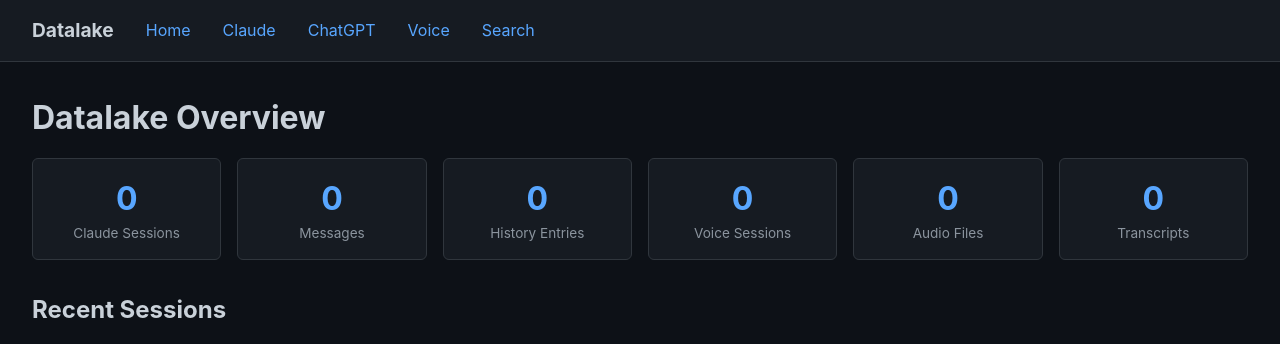
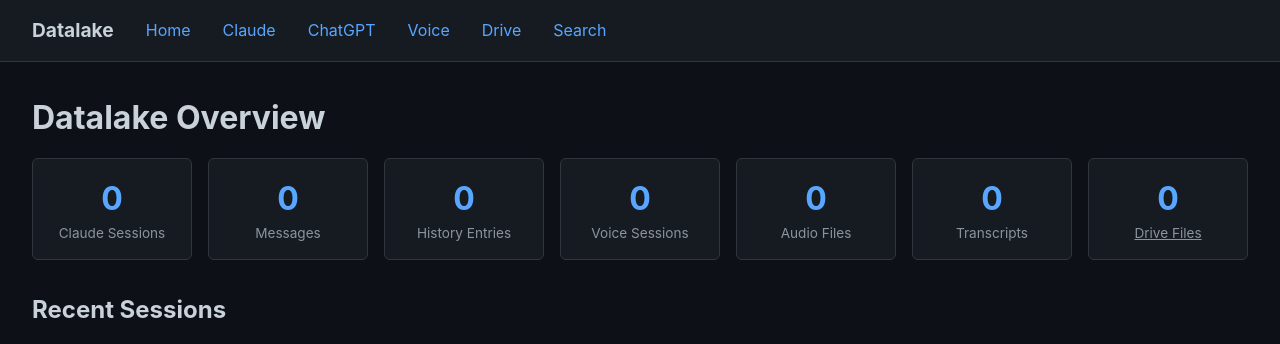
Before and after one commit to prabhanshu11/datalake, a Flask app: page / in a window 1280 px wide. Shown: the top 344 px of the page. Run offline with Flask 3, Linux system fonts and the light colour scheme; data that the repository does not hold is empty.

Commit message:
Add Google Drive file browser to datalake web UI
- Drive browser at /drive with folder sidebar, file table, search,
  extension filter chips, breadcrumbs, and pagination
- API endpoints: /api/drive/folders, /api/drive/search (FTS5)
- Queries local takeout-parser local-index.db, falls back to Pi NAS SSH
- Fix Pi NAS SSH: replace stale pi@192.168.50.1 with ssh pi5 alias
- Add Drive Files stat card to home page
- Shows indexing instructions when no Drive data is available yet

Co-Authored-By: Claude Opus 4.6 <noreply@anthropic.com>

```diff
--- a/web/app.py
+++ b/web/app.py
@@ -28,6 +28,8 @@ AUDIO_DIRS = [
 # Configuration
 DB_PATH = os.environ.get('DATALAKE_DB',
     str(Path.home() / 'Programs' / 'datalake' / 'datalake.db'))
+LOCAL_FILES_DB = os.environ.get('FILES_DB',
+    str(Path.home() / 'Programs' / 'takeout-parser' / 'local-index.db'))
 
 
 def get_db():
@@ -38,12 +40,25 @@ def get_db():
     return g.db
 
 
+def get_files_db():
+    """Get files database connection for current request."""
+    if 'files_db' not in g:
+        if not os.path.exists(LOCAL_FILES_DB):
+            return None
+        g.files_db = sqlite3.connect(LOCAL_FILES_DB)
+        g.files_db.row_factory = sqlite3.Row
+    return g.files_db
+
+
 @app.teardown_appcontext
 def close_db(error):
-    """Close database connection at end of request."""
+    """Close database connections at end of request."""
     db = g.pop('db', None)
     if db is not None:
         db.close()
+    files_db = g.pop('files_db', None)
+    if files_db is not None:
+        files_db.close()
 
 
 @app.route('/audio/<path:filename>')
@@ -69,6 +84,19 @@ def index():
         'audio_files': db.execute('SELECT COUNT(*) FROM audio').fetchone()[0],
         'transcripts': db.execute('SELECT COUNT(*) FROM transcripts').fetchone()[0],
     }
+
+    # Drive files stats from local files DB
+    files_db = get_files_db()
+    if files_db:
+        try:
+            drive_row = files_db.execute(
+                "SELECT COUNT(*) FROM files WHERE source_service = 'drive'"
+            ).fetchone()
+            stats['drive_files'] = drive_row[0] if drive_row else 0
+        except Exception:
+            stats['drive_files'] = 0
+    else:
+        stats['drive_files'] = 0
 
     # Recent sessions
     recent = db.execute('''
@@ -721,10 +749,9 @@ NODES = {
     },
     'pi-nas': {
         'name': 'Pi 5 NAS (rpi5)',
-        'ip': '192.168.50.1',
+        'ssh_alias': 'pi5',
         'role': 'NAS',
         'is_local': False,
-        'network': 'pi-hotspot',  # Only reachable via Pi hotspot WiFi
     }
 }
 
@@ -747,14 +774,20 @@ PI_SERVICES = [
 PI_FILES_DB = '/mnt/nas/prabhanshu-files/prabhanshu-files.db'
 
 
-def check_node_reachable(ip: str, timeout: int = 2) -> bool:
-    """Check if a node is reachable via ping."""
+def check_node_reachable(host: str, timeout: int = 2, use_ssh: bool = False) -> bool:
+    """Check if a node is reachable via ping or SSH."""
     import subprocess
     try:
-        result = subprocess.run(
-            ['ping', '-c', '1', '-W', str(timeout), ip],
-            capture_output=True, timeout=timeout + 1
-        )
+        if use_ssh:
+            result = subprocess.run(
+                ['ssh', '-o', f'ConnectTimeout={timeout}', host, 'true'],
+                capture_output=True, timeout=timeout + 3
+            )
+        else:
+            result = subprocess.run(
+                ['ping', '-c', '1', '-W', str(timeout), host],
+                capture_output=True, timeout=timeout + 1
+            )
         return result.returncode == 0
     except Exception:
         return False
@@ -844,6 +877,45 @@ def get_service_status_remote(ip: str, service_name: str, service_type: str, tim
         return {'status': 'error', 'detail': str(e)}
 
 
+def get_service_status_remote_ssh(ssh_alias: str, service_name: str, service_type: str, timeout: int = 5) -> dict:
+    """Get status of a remote service via SSH alias."""
+    import subprocess
+
+    if service_type == 'docker':
+        cmd = f"docker ps --filter 'name={service_name}' --format '{{{{.Status}}}}'"
+    elif service_type == 'systemd':
+        cmd = f"systemctl is-active {service_name}.service"
+    else:
+        cmd = f"systemctl --user is-active {service_name}.service"
+
+    try:
+        result = subprocess.run(
+            ['ssh', '-o', f'ConnectTimeout={timeout}', ssh_alias, cmd],
+            capture_output=True, text=True, timeout=timeout + 3
+        )
+
+        if service_type == 'docker':
+            if result.returncode == 0 and result.stdout.strip():
+                status_text = result.stdout.strip()
+                if 'Up' in status_text:
+                    return {'status': 'running', 'detail': status_text}
+            return {'status': 'stopped', 'detail': 'Not running'}
+        else:
+            status = result.stdout.strip()
+            if status == 'active':
+                return {'status': 'running', 'detail': 'Active'}
+            elif status == 'inactive':
+                return {'status': 'stopped', 'detail': 'Inactive'}
+            elif status == 'failed':
+                return {'status': 'failed', 'detail': 'Failed'}
+            else:
+                return {'status': 'unknown', 'detail': status or 'Unknown'}
+    except subprocess.TimeoutExpired:
+        return {'status': 'timeout', 'detail': 'SSH timeout'}
+    except Exception as e:
+        return {'status': 'error', 'detail': str(e)}
+
+
 def get_system_resources_local() -> dict:
     """Get local system resources (CPU, RAM, Disk)."""
     import subprocess
@@ -890,7 +962,12 @@ def api_control_nodes():
 
     nodes_status = []
     for node_id, node in NODES.items():
-        is_reachable = True if node['is_local'] else check_node_reachable(node['ip'])
+        if node['is_local']:
+            is_reachable = True
+        elif 'ssh_alias' in node:
+            is_reachable = check_node_reachable(node['ssh_alias'], use_ssh=True)
+        else:
+            is_reachable = check_node_reachable(node['ip'])
 
         if is_reachable:
             if node['is_local']:
@@ -905,7 +982,7 @@ def api_control_nodes():
         nodes_status.append({
             'id': node_id,
             'name': node['name'],
-            'ip': node['ip'],
+            'ip': node.get('ip', node.get('ssh_alias', '')),
             'role': node['role'],
             'status': status,
             'last_heartbeat': datetime.now().isoformat() if is_reachable else None,
@@ -953,12 +1030,12 @@ def api_pi_nas_status():
     """API endpoint for Pi NAS status."""
     import subprocess
 
-    pi_ip = NODES['pi-nas']['ip']
-    is_reachable = check_node_reachable(pi_ip)
+    pi_ssh = NODES['pi-nas']['ssh_alias']
+    is_reachable = check_node_reachable(pi_ssh, use_ssh=True)
 
     result = {
         'node': 'pi-nas',
-        'ip': pi_ip,
+        'ssh_alias': pi_ssh,
         'reachable': is_reachable,
         'services': [],
         'storage': {},
@@ -966,13 +1043,13 @@ def api_pi_nas_status():
     }
 
     if not is_reachable:
-        result['error'] = 'Pi NAS not reachable (connect to Pi hotspot WiFi)'
+        result['error'] = 'Pi NAS not reachable via SSH (check pi5 SSH alias)'
         return jsonify(result)
 
     # Check Pi services
     for service in PI_SERVICES:
         try:
-            status = get_service_status_remote(pi_ip, service['name'], service['type'], timeout=10)
+            status = get_service_status_remote_ssh(pi_ssh, service['name'], service['type'], timeout=10)
             result['services'].append({
                 'name': service['name'],
                 'description': service['description'],
@@ -991,8 +1068,7 @@ def api_pi_nas_status():
     try:
         storage_cmd = "df -h /mnt/nas/* 2>/dev/null | tail -n +2 | awk '{print $1,$2,$3,$4,$5,$6}'"
         proc = subprocess.run(
-            ['ssh', '-o', 'ConnectTimeout=3', '-o', 'StrictHostKeyChecking=no',
-             f'pi@{pi_ip}', storage_cmd],
+            ['ssh', '-o', 'ConnectTimeout=5', pi_ssh, storage_cmd],
             capture_output=True, text=True, timeout=10
         )
         if proc.returncode == 0:
@@ -1016,8 +1092,7 @@ def api_pi_nas_status():
     try:
         db_cmd = f"sqlite3 {PI_FILES_DB} \"SELECT source_service, COUNT(*) as count, SUM(size_bytes) as bytes FROM files GROUP BY source_service;\""
         proc = subprocess.run(
-            ['ssh', '-o', 'ConnectTimeout=3', '-o', 'StrictHostKeyChecking=no',
-             f'pi@{pi_ip}', db_cmd],
+            ['ssh', '-o', 'ConnectTimeout=5', pi_ssh, db_cmd],
             capture_output=True, text=True, timeout=10
         )
         if proc.returncode == 0:
@@ -1053,8 +1128,8 @@ def api_pi_nas_search():
     service = request.args.get('service', None)
     limit = request.args.get('limit', 50, type=int)
 
-    pi_ip = NODES['pi-nas']['ip']
-    is_reachable = check_node_reachable(pi_ip)
+    pi_ssh = NODES['pi-nas']['ssh_alias']
+    is_reachable = check_node_reachable(pi_ssh, use_ssh=True)
 
     if not is_reachable:
         return jsonify({'error': 'Pi NAS not reachable'}), 503
@@ -1076,8 +1151,8 @@ def api_pi_nas_search():
 
     try:
         proc = subprocess.run(
-            ['ssh', '-o', 'ConnectTimeout=3', '-o', 'StrictHostKeyChecking=no',
-             f'pi@{pi_ip}', f'sqlite3 -separator "|" {PI_FILES_DB} "{sql}"'],
+            ['ssh', '-o', 'ConnectTimeout=5', pi_ssh,
+             f'sqlite3 -separator "|" {PI_FILES_DB} "{sql}"'],
             capture_output=True, text=True, timeout=30
         )
 
@@ -1105,6 +1180,286 @@ def api_pi_nas_search():
         return jsonify({'error': str(e)}), 500
 
 
+# =============================================================================
+# Google Drive Browser Routes
+# =============================================================================
+
+DRIVE_PATH_PREFIX = 'Takeout/Drive/'
+DRIVE_PREFIX_LEN = len(DRIVE_PATH_PREFIX)
+
+
+def _query_drive_local(db, path=None, query=None, ext=None, page=1, per_page=50):
+    """Query Drive files from local files DB."""
+    params = []
+    where_clauses = ["f.source_service = 'drive'"]
+
+    if query:
+        where_clauses.append(
+            "f.id IN (SELECT rowid FROM files_fts WHERE files_fts MATCH ?)"
+        )
+        params.append(query)
+
+    if path:
+        where_clauses.append("f.path LIKE ?")
+        params.append(f'{DRIVE_PATH_PREFIX}{path}/%')
+
+    if ext:
+        where_clauses.append("f.extension = ?")
+        params.append(ext)
+
+    where_sql = ' AND '.join(where_clauses)
+    offset = (page - 1) * per_page
+
+    total = db.execute(
+        f'SELECT COUNT(*) FROM files f WHERE {where_sql}', params
+    ).fetchone()[0]
+
+    files = db.execute(f'''
+        SELECT f.path, f.filename, f.extension, f.size_bytes,
+               f.source_archive, f.created_at, f.modified_at
+        FROM files f
+        WHERE {where_sql}
+        ORDER BY f.path
+        LIMIT ? OFFSET ?
+    ''', params + [per_page, offset]).fetchall()
+
+    return files, total
+
+
+def _query_drive_pi_nas(path=None, query=None, ext=None, page=1, per_page=50):
+    """Fallback: query Drive files from Pi NAS via SSH."""
+    import subprocess
+
+    pi_ssh = NODES['pi-nas']['ssh_alias']
+    if not check_node_reachable(pi_ssh, use_ssh=True):
+        return [], 0
+
+    params_parts = ["source_service = 'drive'"]
+    if query:
+        params_parts.append(
+            f"id IN (SELECT rowid FROM files_fts WHERE files_fts MATCH '{query}')"
+        )
+    if path:
+        params_parts.append(f"path LIKE '{DRIVE_PATH_PREFIX}{path}/%'")
+    if ext:
+        params_parts.append(f"extension = '{ext}'")
+
+    where_sql = ' AND '.join(params_parts)
+    offset = (page - 1) * per_page
+
+    # Get count
+    count_sql = f"SELECT COUNT(*) FROM files WHERE {where_sql};"
+    try:
+        proc = subprocess.run(
+            ['ssh', '-o', 'ConnectTimeout=5', pi_ssh,
+             f'sqlite3 {PI_FILES_DB} "{count_sql}"'],
+            capture_output=True, text=True, timeout=15
+        )
+        total = int(proc.stdout.strip()) if proc.returncode == 0 and proc.stdout.strip() else 0
+    except Exception:
+        return [], 0
+
+    # Get files
+    files_sql = f"""SELECT path, filename, extension, size_bytes, source_archive, created_at, modified_at
+        FROM files WHERE {where_sql} ORDER BY path LIMIT {per_page} OFFSET {offset};"""
+    try:
+        proc = subprocess.run(
+            ['ssh', '-o', 'ConnectTimeout=5', pi_ssh,
+             f'sqlite3 -separator "|" {PI_FILES_DB} "{files_sql}"'],
+            capture_output=True, text=True, timeout=30
+        )
+        files = []
+        if proc.returncode == 0 and proc.stdout.strip():
+            for line in proc.stdout.strip().split('\n'):
+                parts = line.split('|')
+                if len(parts) >= 7:
+                    files.append({
+                        'path': parts[0],
+                        'filename': parts[1],
+                        'extension': parts[2],
+                        'size_bytes': int(parts[3]) if parts[3] else 0,
+                        'source_archive': parts[4],
+                        'created_at': parts[5],
+                        'modified_at': parts[6],
+                    })
+        return files, total
+    except Exception:
+        return [], 0
+
+
+def _get_drive_folders(db, parent_path=None):
+    """Get immediate subfolders under a Drive path."""
+    if parent_path:
+        prefix = f'{DRIVE_PATH_PREFIX}{parent_path}/'
+    else:
+        prefix = DRIVE_PATH_PREFIX
+
+    prefix_len = len(prefix)
+
+    rows = db.execute('''
+        SELECT DISTINCT SUBSTR(path, ?, INSTR(SUBSTR(path, ?), '/') - 1) as folder
+        FROM files
+        WHERE source_service = 'drive'
+          AND path LIKE ?
+          AND INSTR(SUBSTR(path, ?), '/') > 0
+        ORDER BY folder
+    ''', (prefix_len + 1, prefix_len + 1, f'{prefix}%', prefix_len + 1)).fetchall()
+
+    return [r['folder'] for r in rows if r['folder']]
+
+
+def _get_drive_stats(db):
+    """Get Drive file stats from local DB."""
+    row = db.execute('''
+        SELECT COUNT(*) as count, COALESCE(SUM(size_bytes), 0) as bytes,
+               COUNT(DISTINCT source_archive) as archives
+        FROM files WHERE source_service = 'drive'
+    ''').fetchone()
+    return {
+        'count': row['count'],
+        'bytes': row['bytes'],
+        'archives': row['archives'],
+    }
+
+
+def _get_drive_extensions(db):
+    """Get top file extensions for Drive files."""
+    rows = db.execute('''
+        SELECT extension, COUNT(*) as count
+        FROM files
+        WHERE source_service = 'drive' AND extension IS NOT NULL AND extension != ''
+        GROUP BY extension
+        ORDER BY count DESC
+        LIMIT 20
+    ''').fetchall()
+    return [{'ext': r['extension'], 'count': r['count']} for r in rows]
+
+
+def _format_size(size_bytes):
+    """Format bytes into human-readable size."""
+    if not size_bytes:
+        return '0 B'
+    for unit in ['B', 'KB', 'MB', 'GB', 'TB']:
+        if abs(size_bytes) < 1024:
+            return f'{size_bytes:.1f} {unit}'
+        size_bytes /= 1024
+    return f'{size_bytes:.1f} PB'
+
+
+app.jinja_env.globals['format_size'] = _format_size
+
+
+@app.route('/drive')
+def drive_browser():
+    """Google Drive file browser."""
+    path = request.args.get('path', '')
+    query = request.args.get('q', '')
+    ext = request.args.get('ext', '')
+    page = request.args.get('page', 1, type=int)
+    per_page = 50
+
+    db = get_files_db()
+    use_pi_nas = False
+    files = []
+    total = 0
+    folders = []
+    stats = {'count': 0, 'bytes': 0, 'archives': 0}
+    extensions = []
+
+    if db:
+        # Check if we have Drive data locally
+        drive_count = db.execute(
+            "SELECT COUNT(*) FROM files WHERE source_service = 'drive'"
+        ).fetchone()[0]
+
+        if drive_count > 0:
+            files, total = _query_drive_local(db, path or None, query or None, ext or None, page, per_page)
+            folders = _get_drive_folders(db, path or None)
+            stats = _get_drive_stats(db)
+            extensions = _get_drive_extensions(db)
+        else:
+            use_pi_nas = True
+    else:
+        use_pi_nas = True
+
+    if use_pi_nas:
+        files, total = _query_drive_pi_nas(path or None, query or None, ext or None, page, per_page)
+
+    # Build breadcrumbs
+    breadcrumbs = []
+    if path:
+        parts = path.split('/')
+        for i, part in enumerate(parts):
+            breadcrumbs.append({
+                'name': part,
+                'path': '/'.join(parts[:i + 1])
+            })
+
+    return render_template('drive_browser.html',
+                           files=files,
+                           total=total,
+                           folders=folders,
+                           stats=stats,
+                           extensions=extensions,
+                           breadcrumbs=breadcrumbs,
+                           current_path=path,
+                           query=query,
+                           ext_filter=ext,
+                           page=page,
+                           per_page=per_page,
+                           use_pi_nas=use_pi_nas,
+                           drive_prefix_len=DRIVE_PREFIX_LEN)
+
+
+@app.route('/api/drive/folders')
+def api_drive_folders():
+    """API: Get subfolders for a Drive path."""
+    parent = request.args.get('path', '')
+    db = get_files_db()
+    if not db:
+        return jsonify({'folders': [], 'error': 'No local files DB'}), 200
+
+    folders = _get_drive_folders(db, parent or None)
+    return jsonify({'path': parent, 'folders': folders})
+
+
+@app.route('/api/drive/search')
+def api_drive_search():
+    """API: FTS5 search across Drive files."""
+    query = request.args.get('q', '')
+    ext = request.args.get('ext', '')
+    limit = request.args.get('limit', 50, type=int)
+
+    if not query:
+        return jsonify({'error': 'Query required'}), 400
+
+    db = get_files_db()
+    if not db:
+        return jsonify({'error': 'No local files DB', 'results': []}), 200
+
+    params = [query]
+    ext_clause = ''
+    if ext:
+        ext_clause = ' AND f.extension = ?'
+        params.append(ext)
+
+    results = db.execute(f'''
+        SELECT f.path, f.filename, f.extension, f.size_bytes, f.source_archive
+        FROM files f
+        WHERE f.source_service = 'drive'
+          AND f.id IN (SELECT rowid FROM files_fts WHERE files_fts MATCH ?)
+          {ext_clause}
+        ORDER BY f.path
+        LIMIT ?
+    ''', params + [limit]).fetchall()
+
+    return jsonify({
+        'query': query,
+        'count': len(results),
+        'results': [dict(r) for r in results]
+    })
+
+
 def main():
     """Run the web server."""
     import argparse
--- a/web/templates/base.html
+++ b/web/templates/base.html
@@ -160,6 +160,7 @@
         <a href="/sessions">Claude</a>
         <a href="/chatgpt">ChatGPT</a>
         <a href="/voice">Voice</a>
+        <a href="/drive">Drive</a>
         <a href="/search">Search</a>
     </nav>
     <div class="container">
--- a/web/templates/index.html
+++ b/web/templates/index.html
@@ -30,6 +30,10 @@
         <div class="number">{{ stats.transcripts }}</div>
         <div class="label">Transcripts</div>
     </div>
+    <div class="stat-card">
+        <div class="number">{{ "{:,}".format(stats.drive_files) }}</div>
+        <div class="label"><a href="/drive" style="color: inherit;">Drive Files</a></div>
+    </div>
 </div>
 
 <h2>Recent Sessions</h2>
```
Also changed, not shown: web/templates/drive_browser.html (added, +278 -0 lines).
